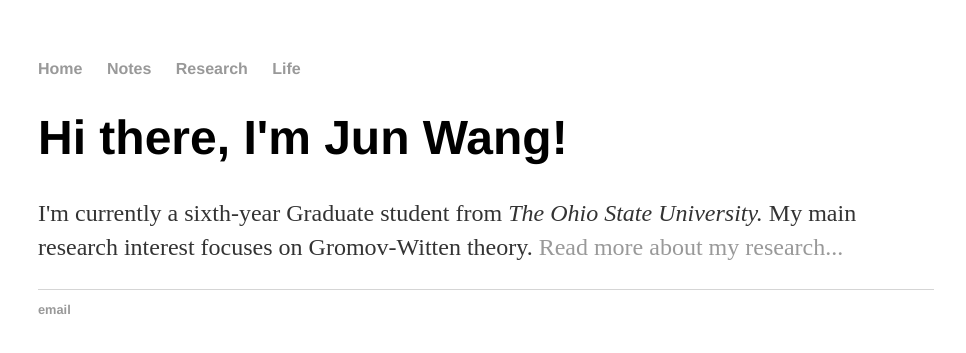
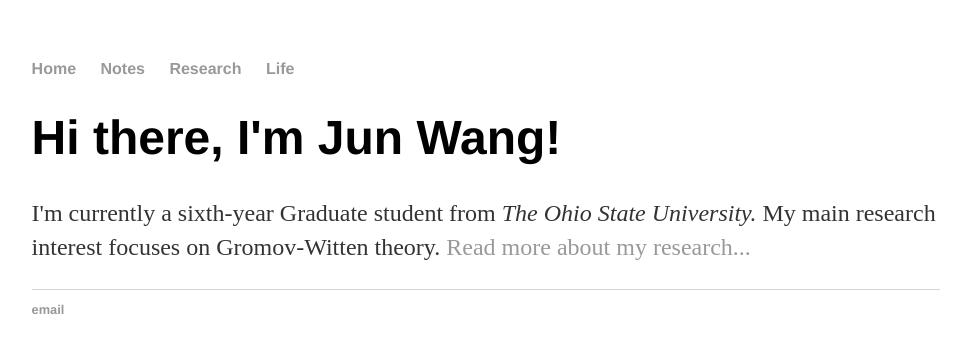
Before and after one commit to Junmathwang/junmathwang.github.io, a Jekyll site: the page index.html, which Jekyll copies as it is, in a window 1280 px wide. Shown: the top 353 px of the page, without its empty margins (154-1120 px from the left). Built offline with Jekyll 4.4.1, drawn with Linux system fonts in a browser that asks for light colours.

Commit message:
Update main.css

```diff
--- a/css/main.css
+++ b/css/main.css
@@ -1,6 +1,6 @@
 body {
     margin: 60px auto;
-    width: 70%;
+    width: 71%;
 }
 nav ul, footer ul {
     font-family:'Helvetica', 'Arial', 'Sans-Serif';
```
